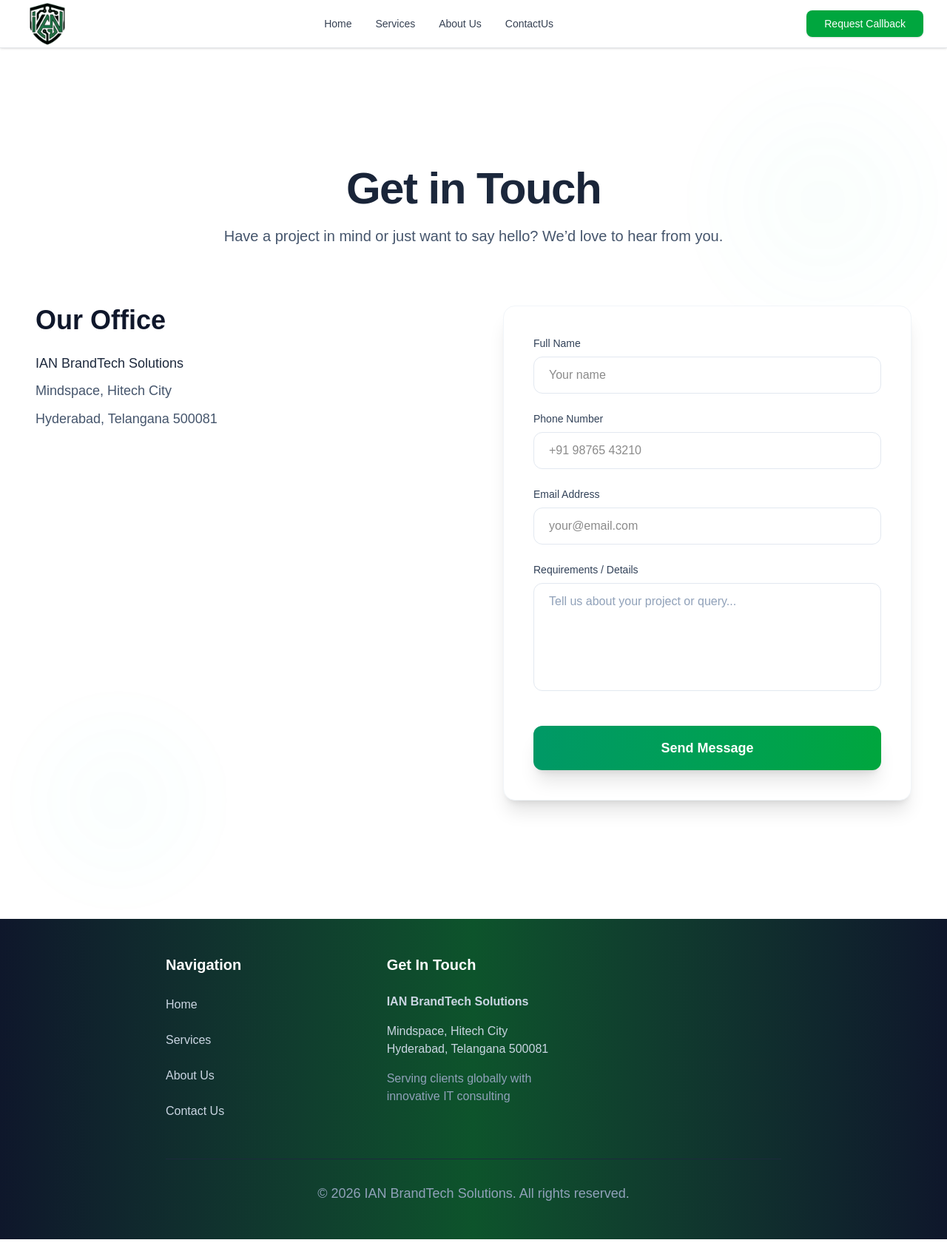
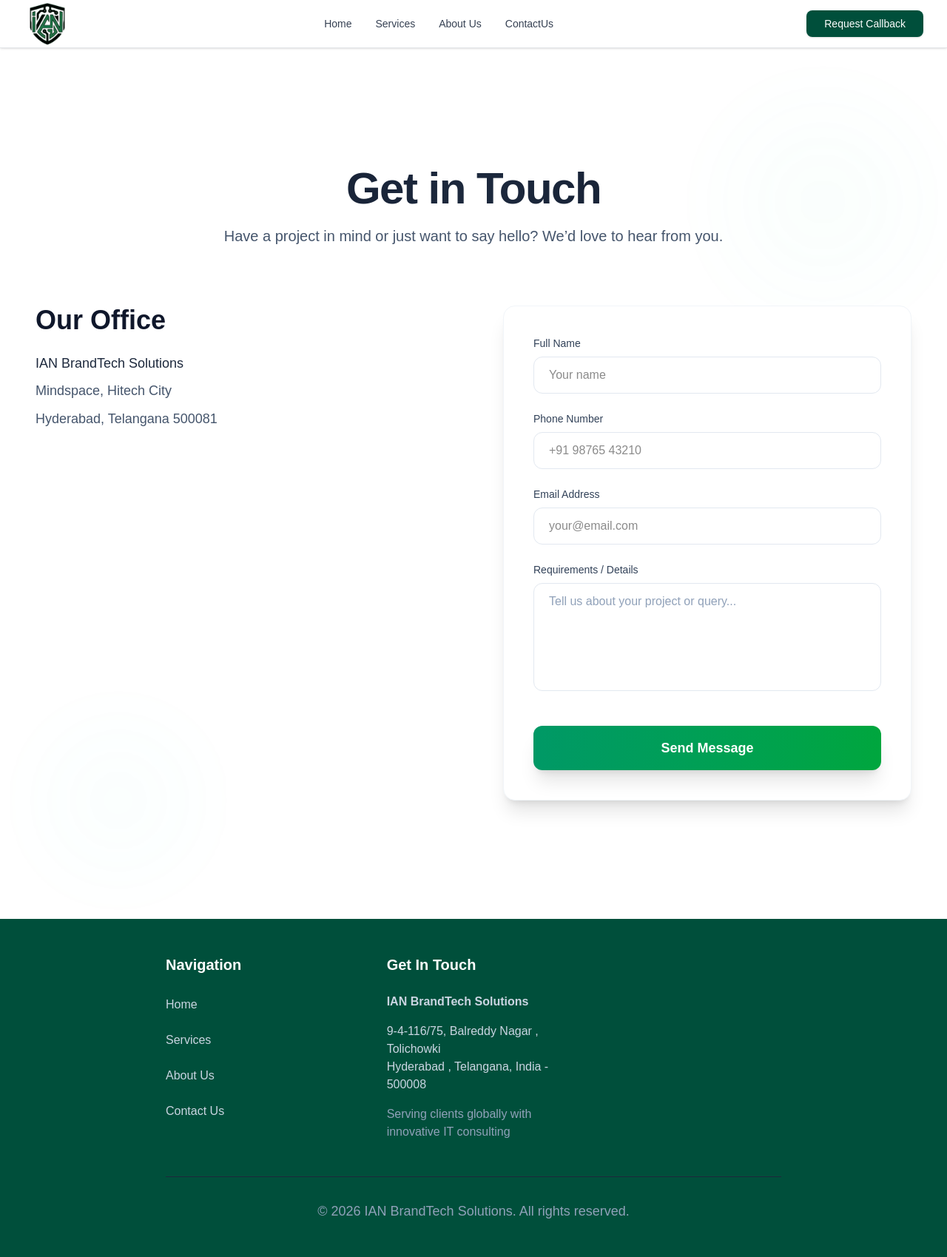
Before and after one commit to mickey-panda/ian-brandtech-main-ui, a Next.js app: page /contact in a window 1280 px wide. Shown: the whole page at 74% size. Before the commit the page ends 1675 px from the top, so only its background shows below. Built offline with nearby package versions, Linux system fonts and the light colour scheme.

Commit message:
updated navbar and footer

```diff
--- a/components/Footer.tsx
+++ b/components/Footer.tsx
@@ -18,7 +18,7 @@
   const currentYear = new Date().getFullYear();
 
   return (
-    <footer className="bg-gradient-to-r from-slate-900 via-green-900 to-slate-900 text-white">
+    <footer className="bg-emerald-900 text-white">
       <div className="max-w-4xl mx-auto py-12 px-4 sm:px-6 lg:px-8">
         {/* 3 Columns */}
         <div className="grid grid-cols-1 lg:grid-cols-3 gap-12 lg:gap-16 mb-12">
@@ -65,8 +65,8 @@
                 <p className="font-semibold">IAN BrandTech Solutions</p>
               </div>
               <div>
-                <p>Mindspace, Hitech City</p>
-                <p>Hyderabad, Telangana 500081</p>
+                <p>9-4-116/75, Balreddy Nagar , Tolichowki</p>
+                <p>Hyderabad , Telangana, India - 500008</p>
               </div>
               <p className="text-slate-400">
                 Serving clients globally with innovative IT consulting
--- a/components/Navbar.tsx
+++ b/components/Navbar.tsx
@@ -90,7 +90,7 @@
             <div className="hidden md:block">
               <button
                 onClick={() => setIsCallbackOpen(true)}
-                className="bg-green-600 hover:bg-green-700 text-white px-6 py-2 rounded-lg text-sm font-medium transition-all duration-200 shadow-sm hover:shadow-md"
+                className="bg-emerald-900 hover:bg-green-700 text-white px-6 py-2 rounded-lg text-sm font-medium transition-all duration-200 shadow-sm hover:shadow-md"
               >
                 Request Callback
               </button>
@@ -133,7 +133,7 @@
                   setIsMobileMenuOpen(false);
                   setIsCallbackOpen(true);
                 }}
-                className="block w-full text-center px-3 py-2 bg-green-600 hover:bg-green-700 text-white font-medium rounded-md mt-4 transition-all duration-200 shadow-sm hover:shadow-md"
+                className="block w-full text-center px-3 py-2 bg-emerald-900 hover:bg-green-700 text-white font-medium rounded-md mt-4 transition-all duration-200 shadow-sm hover:shadow-md"
               >
                 Request Callback
               </button>
```
